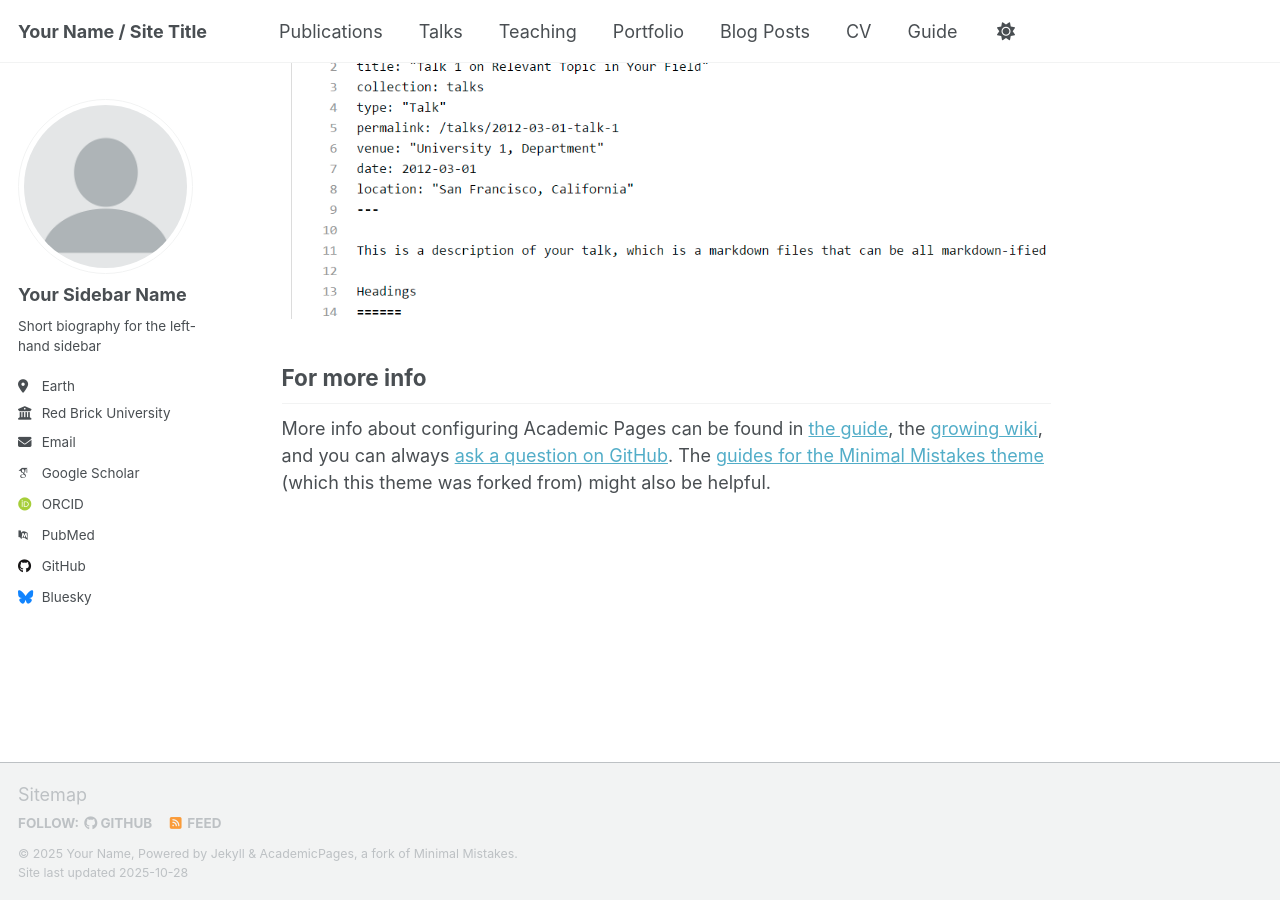
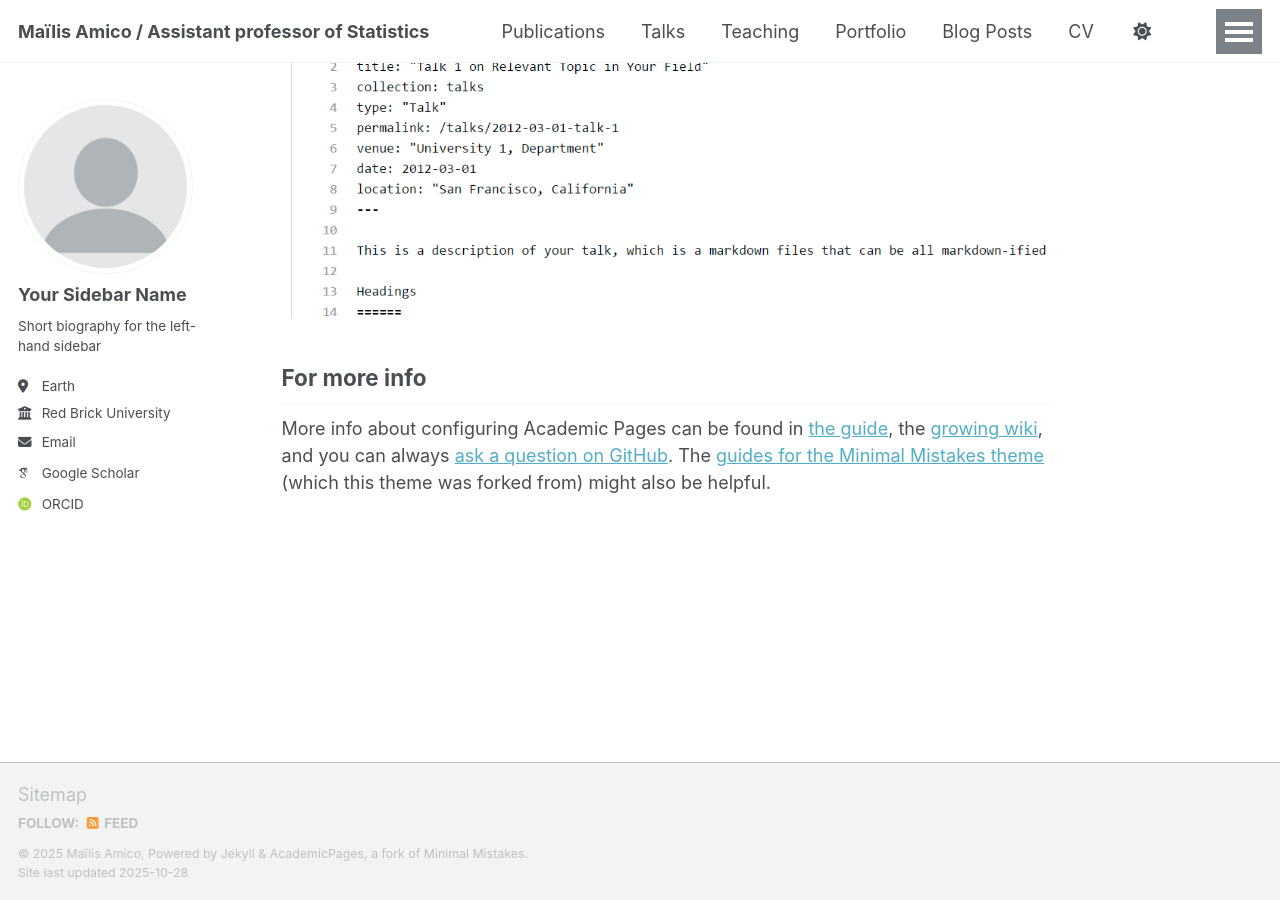
Before and after one commit to maamico/maamico.github.io, a Jekyll site: the page built from _pages/about.md, in a window 1280 px wide and 900 px high, scrolled down 2880 px. Built offline with Jekyll 4.4.1, drawn with Linux system fonts in a browser that asks for light colours; some web fonts are replaced; a script that is not in the unit is left out; part of the change alters nothing that is shown.

Commit message:
Update personal information in _config.yml

```diff
--- a/_config.yml
+++ b/_config.yml
@@ -9,9 +9,9 @@
 # Basic Site Settings
 locale                   : "en-US"
 site_theme               : "default" # Currently available options are "default", "air"
-title                    : "Your Name / Site Title"
+title                    : "Maïlis Amico / Assistant professor of Statistics"
 title_separator          : "-"
-name                     : &name "Your Name"
+name                     : &name "Maïlis Amico"
 description              : &description "Your Name's academic portfolio"   # Update this with a general description of your site, this is the default if not overridden by a page
 url                      : https://academicpages.github.io # The base hostname & protocol for your site e.g. "https://[your GitHub username].github.io",
                                                            # or if you already have some other page hosted on Github then use "https://[your GitHub username].github.io/[Your Repo Name]"
@@ -30,54 +30,13 @@ author:
   location         : "Earth"
   employer         : "Red Brick University"
   uri              : # URL
-  email            : "none@example.org"
+  email            : "mailis.amico[at]umontpellier.fr"
 
   # Academic websites
-  academia         : # URL
-  arxiv            : # URL - Update with the correct link to your profile
   googlescholar    : "https://scholar.google.com/citations?user=PS_CX0AAAAAJ"
-  inspire-hep      : # URL
-  impactstory      : # URL
   orcid            : "https://orcid.org/yourorcidurl"
-  semantic         : # URL
-  pubmed           : "https://www.ncbi.nlm.nih.gov/pubmed/?term=john+snow"
-  researchgate     : # URL
-  scopus           : # URL
 
-  # Repositories and software development
-  bitbucket        : # Username - Update with your username on the site
-  codepen          : # Username
-  dribbble         : # Username
-  github           : "academicpages"
-  kaggle           : # Username
-  stackoverflow    : # User number or user number and name (i.e., use "1" or "1/jeff-atwood")
 
-  # Social media
-  artstation       : # Username
-  bluesky          : "bsky.app" # Replace this with you Bluesky username
-  facebook         : # Username
-  flickr           : # Username
-  foursquare       : # Username
-  goodreads        : # Username
-  google_plus      : # Username
-  keybase          : # Username
-  instagram        : # Username
-  lastfm           : # Username
-  linkedin         : # Username
-  mastodon         : # URL
-  medium           : # URL
-  pinterest        : # Username
-  soundcloud       : # Username
-  steam            : # Username
-  telegram         : # URL
-  tumblr           : # Username
-  twitter          : # Username for X / Twitter
-  vine             : # Username
-  weibo            : # Username
-  wikipedia        : # Username
-  xing             : # Username
-  youtube          : # Username
-  zhihu            : # Username
 
 # Publication Category - The following the list of publication categories and their headings
 publication_category:
```
